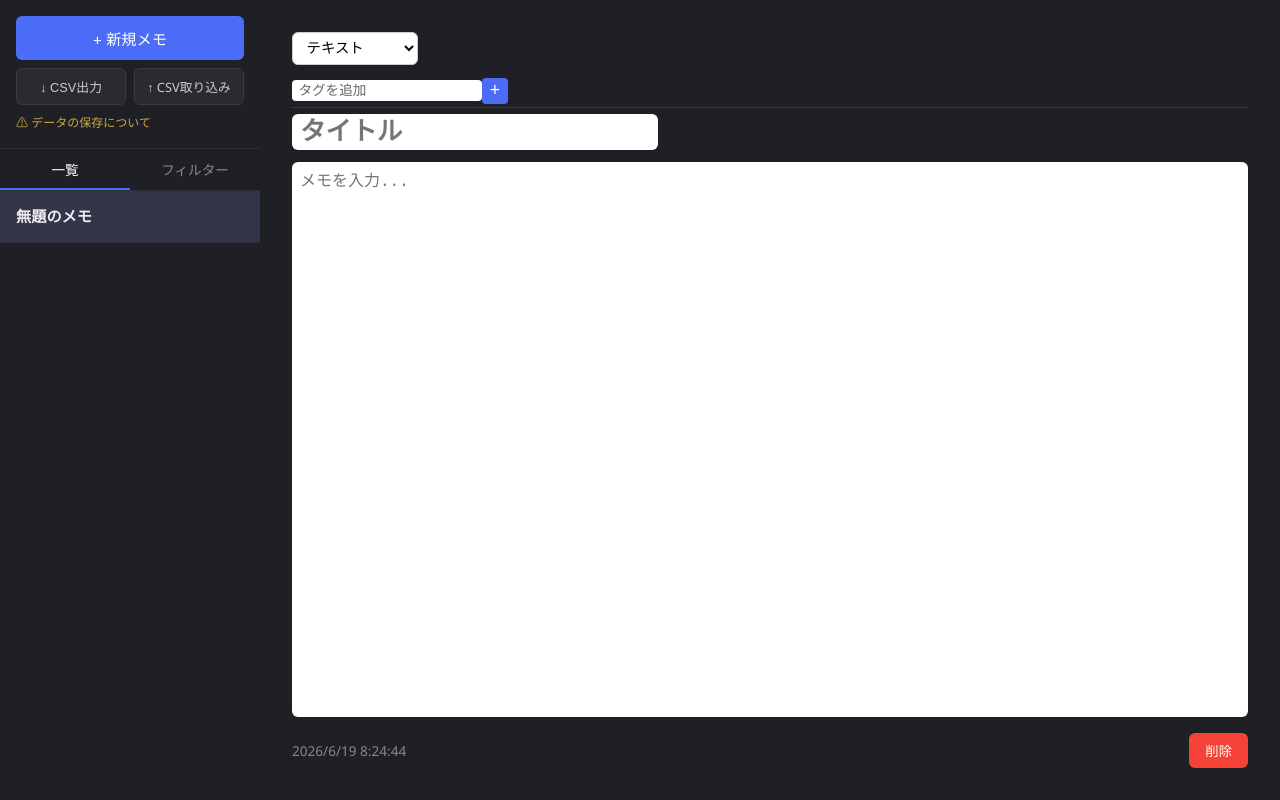
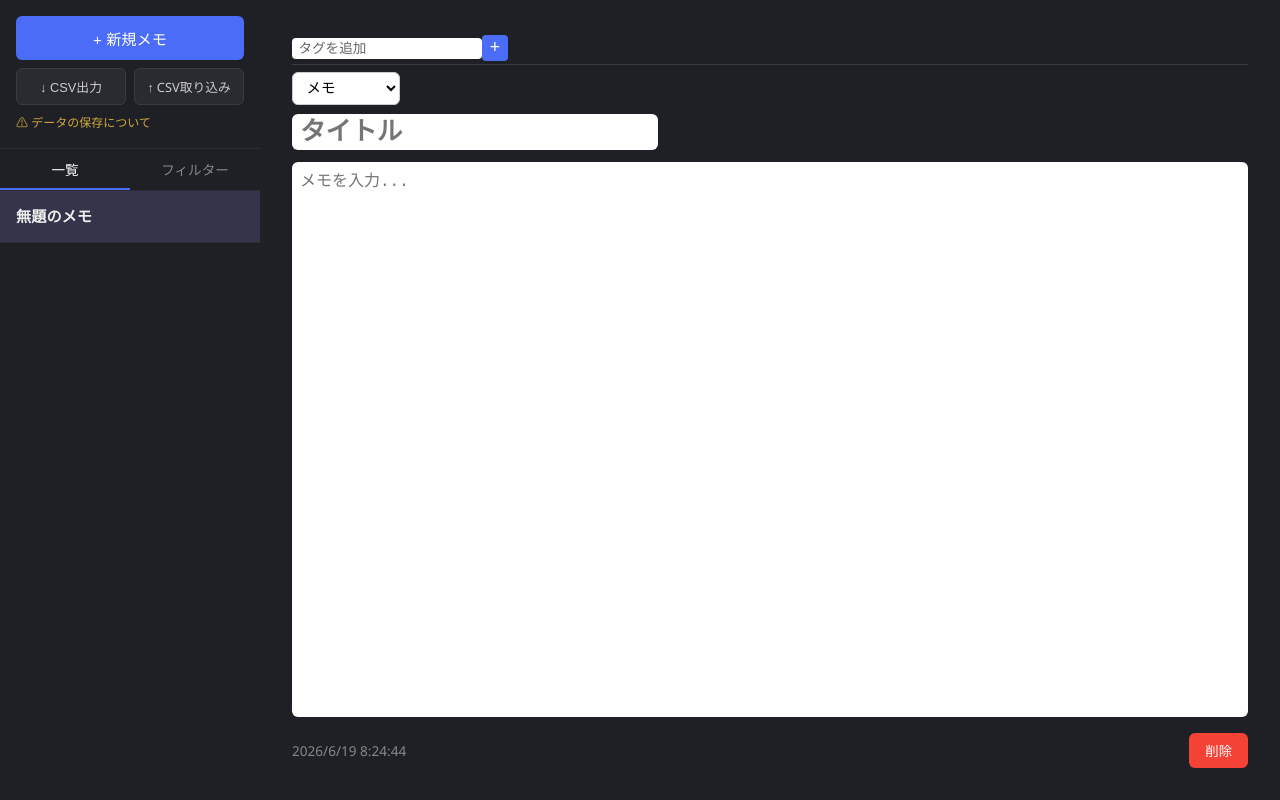
Before and after one commit to takamori915/notepad-app, a plain HTML site: page index.html in a window 1280 px wide. Drawn offline with nearby package versions, Linux system fonts and the light colour scheme.

Commit message:
Swap tag and format selector order, rename text/todo options to メモ/TODO

```diff
--- a/index.html
+++ b/index.html
@@ -76,18 +76,18 @@
             <div class="mobile-editor-header">
                 <button id="openMenuBtn" class="mobile-menu-btn">☰ 一覧</button>
             </div>
-            <div class="editor-header">
-                <select id="formatSelect" class="format-select">
-                    <option value="text">テキスト</option>
-                    <option value="todo">TODOリスト</option>
-                    <option value="markdown">Markdown</option>
-                </select>
-            </div>
             <div class="tag-editor">
                 <div id="tagList" class="tag-list"></div>
                 <input id="tagInput" class="tag-input" type="text" placeholder="タグを追加" list="tagSuggestions" autocomplete="off">
                 <datalist id="tagSuggestions"></datalist>
                 <button id="tagAddBtn" class="add-btn">+</button>
+            </div>
+            <div class="editor-header">
+                <select id="formatSelect" class="format-select">
+                    <option value="text">メモ</option>
+                    <option value="todo">TODO</option>
+                    <option value="markdown">Markdown</option>
+                </select>
             </div>
             <div class="title-row">
                 <input id="titleInput" class="title-input" type="text" placeholder="タイトル">
```
